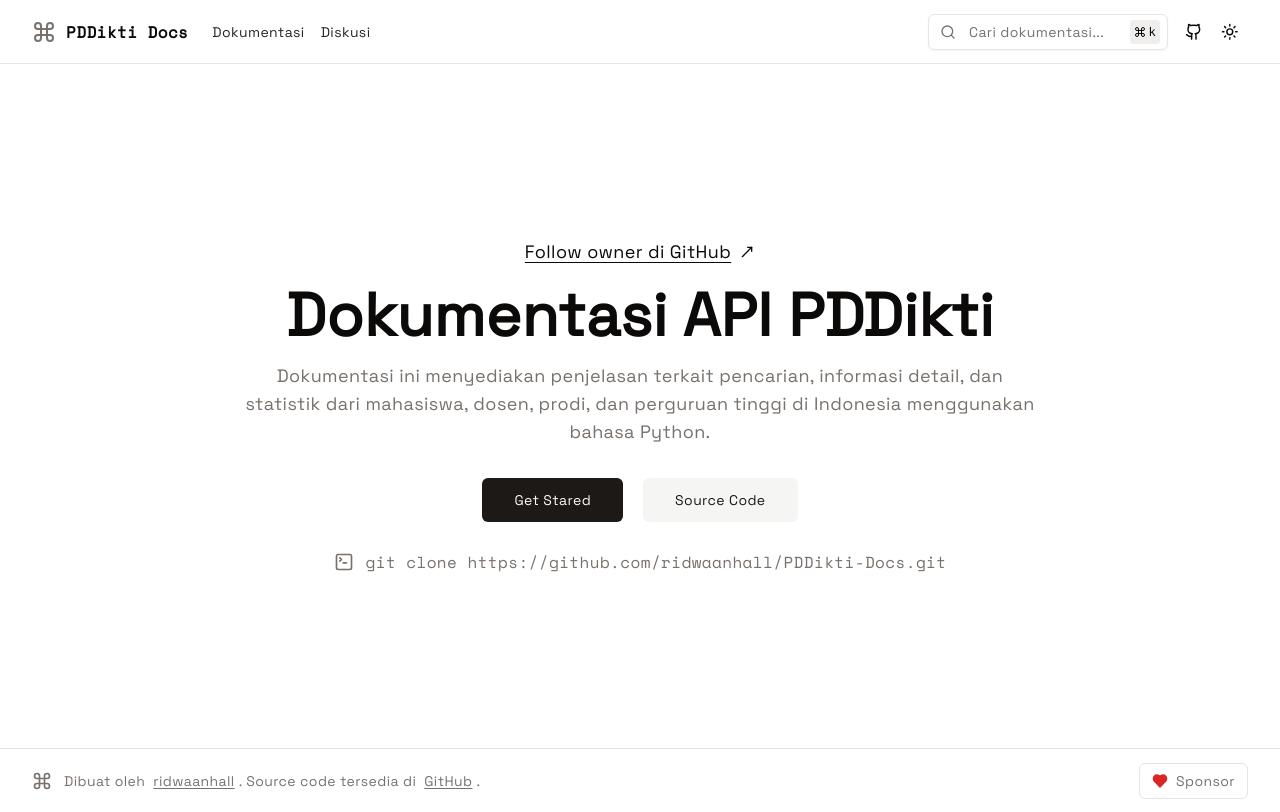
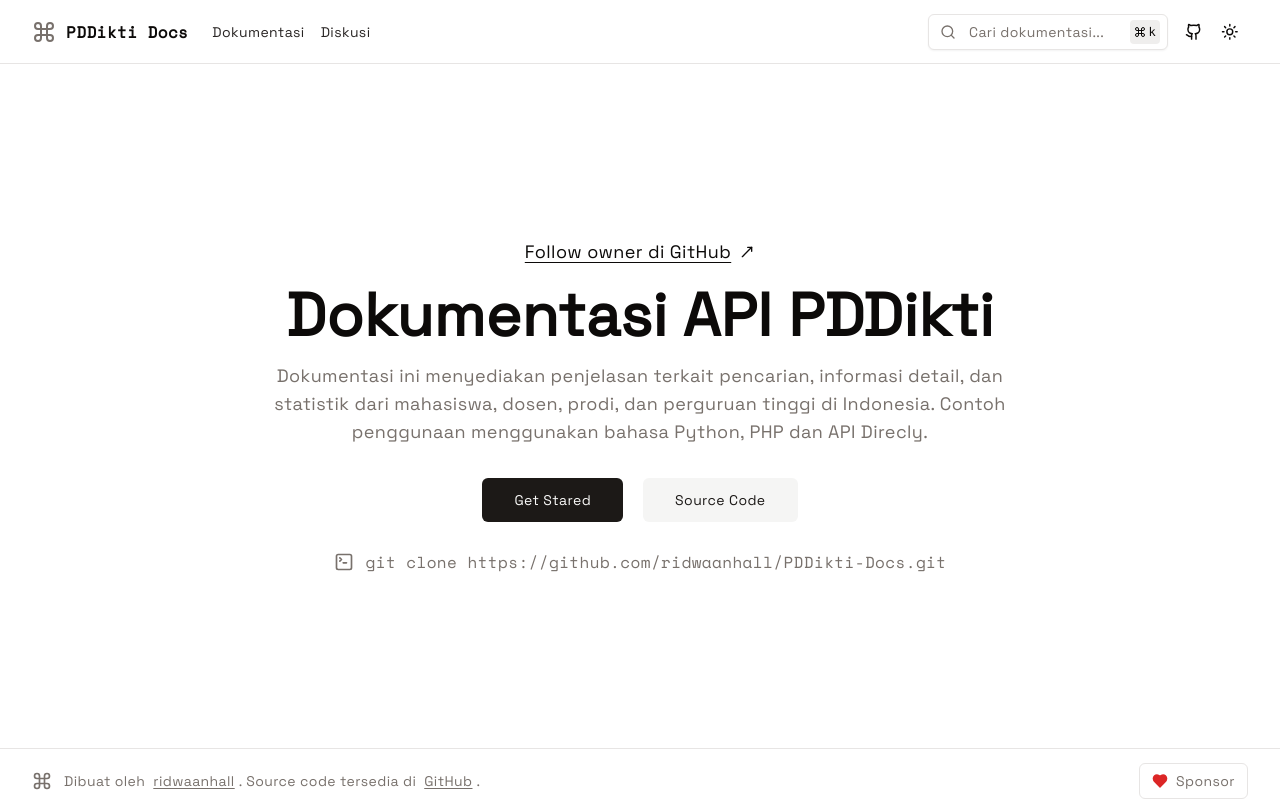
Before and after one commit to ridwaanhall/PDDikti-Docs, a Next.js app: page / in a window 1280 px wide. Built offline with nearby package versions, Linux system fonts and the light colour scheme.

Commit message:
Fix: update documentation to include examples using PHP and API Directly

```diff
--- a/app/page.tsx
+++ b/app/page.tsx
@@ -19,7 +19,7 @@
       </h1>
       <p className="mb-8 sm:text-lg max-w-[800px] text-muted-foreground">
         Dokumentasi ini menyediakan penjelasan terkait pencarian, informasi detail,
-        dan statistik dari mahasiswa, dosen, prodi, dan perguruan tinggi di Indonesia menggunakan bahasa Python.
+        dan statistik dari mahasiswa, dosen, prodi, dan perguruan tinggi di Indonesia. Contoh penggunaan menggunakan bahasa Python, PHP dan API Direcly.
       </p>
       <div className="flex flex-row items-center gap-5">
         <Link
```
